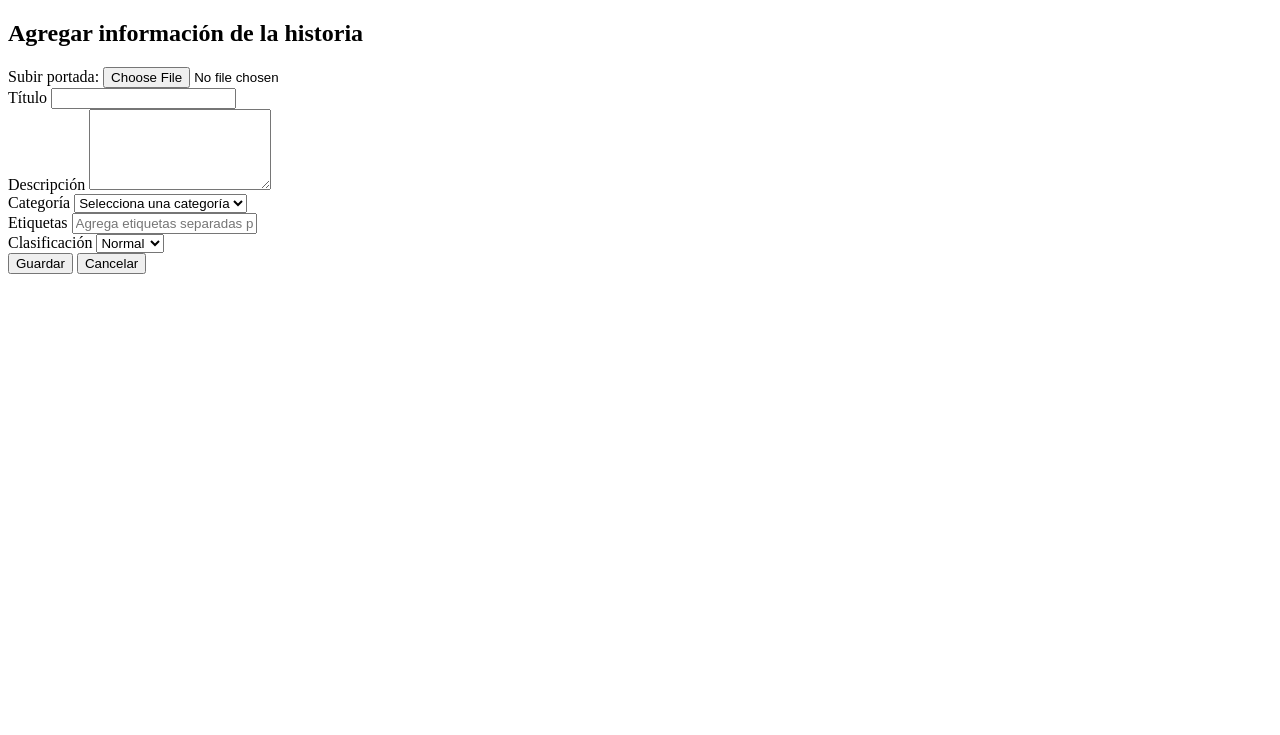
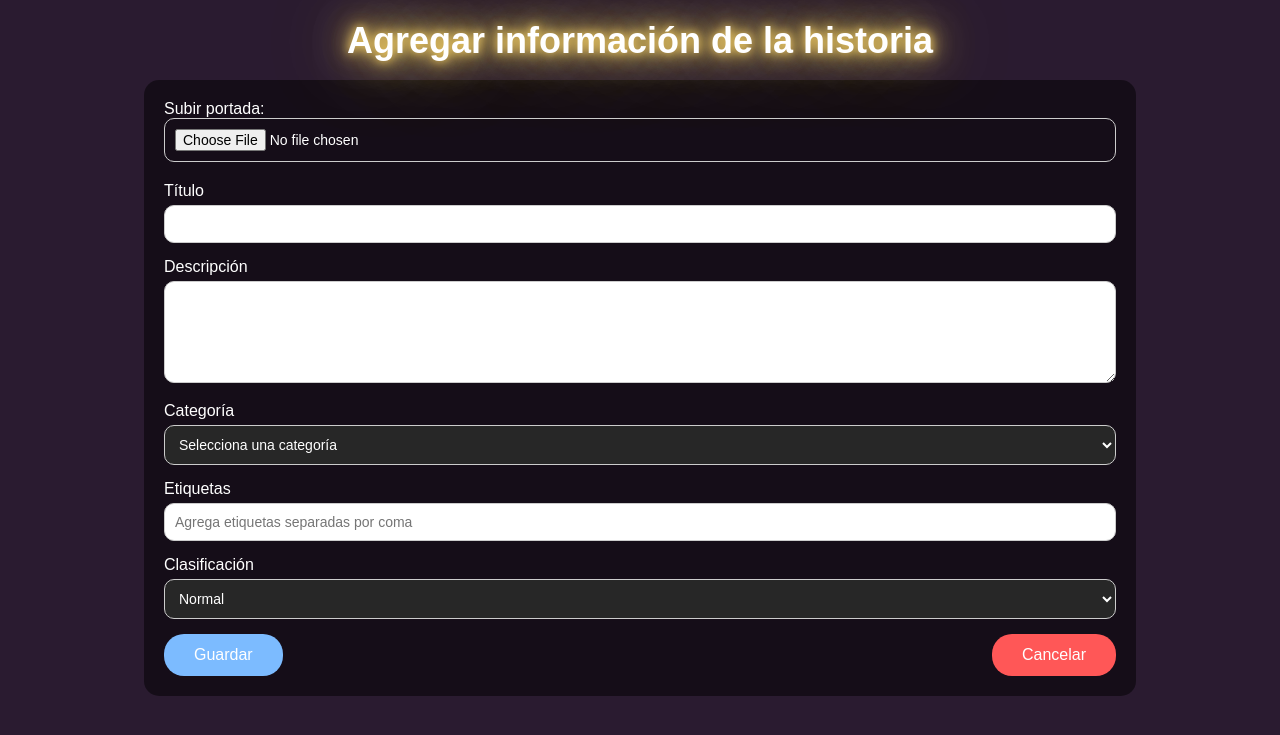
Before and after one commit to SherezadeLc/Tintero, a PHP site: page /creaUniveros.php in a window 1280 px wide. Shown: the top 735 px of the page. Run offline with PHP 8.4, Linux system fonts and the light colour scheme; data that the repository does not hold is empty.

Commit message:
Css de crear universos hecho

```diff
--- a/creaUniveros.php
+++ b/creaUniveros.php
@@ -13,7 +13,7 @@ session_start();
     </head>
     <body>
         <section id="agregar_historia">
-            <h1 id="titulo_pagina">Agregar información de la historia</h1>
+            <h1 id="titulo_pagina">Agregar información de la historia</h1><br>
 
             <div id="contenedor_historia">
 
@@ -68,7 +68,7 @@ session_start();
                     </div>
 
                     <div id="botones_formulario">
-                        <button type="submit" name="guardar_historia" id="boton_guardar">Guardar</button>
+                        <a href="misUniversos.php"><button type="submit" name="guardar_historia" id="boton_guardar">Guardar</button></a>
                         <button type="reset" id="boton_cancelar">Cancelar</button>
                     </div>
 
--- a/css/crea_Universos.css
+++ b/css/crea_Universos.css
@@ -0,0 +1,136 @@
+/* Reset general */
+* {
+    margin: 0;
+    padding: 0;
+    box-sizing: border-box;
+    font-family: 'Poppins', sans-serif;
+}
+
+/* fondo base oscuro */
+body {
+    background-color: rgb(42, 27, 48);
+    overflow-x: hidden;
+}
+
+/* Estilo para el contenedor principal de la página */
+#agregar_historia {
+    padding: 20px;
+    color: white;
+}
+
+/* Título de la página */
+#titulo_pagina {
+    text-align: center;
+    font-size: 36px;
+    color: white;
+    text-shadow: 0 0 10px rgb(255, 217, 105),
+                 0 0 20px rgb(255, 217, 105),
+                 0 0 40px rgb(255, 217, 105),
+                 0 0 80px rgb(255, 217, 105);
+}
+
+/* Contenedor del formulario */
+#contenedor_historia {
+    width: 80%;
+    margin: 0 auto;
+    padding: 20px;
+    background: rgba(0, 0, 0, 0.5);
+    border-radius: 15px;
+}
+
+/* Estilo general para los campos del formulario */
+.campo_formulario {
+    margin-bottom: 15px;
+}
+
+.campo_formulario label {
+    display: block;
+    font-size: 16px;
+    color: #ffffff;
+    margin-bottom: 5px;
+}
+
+.campo_formulario input,
+.campo_formulario textarea,
+.campo_formulario select {
+    width: 100%;
+    padding: 10px;
+    font-size: 14px;
+    border-radius: 10px;
+    border: 1px solid #ccc;
+}
+
+.campo_formulario textarea {
+    resize: vertical;
+}
+
+.campo_formulario input:focus,
+.campo_formulario textarea:focus,
+.campo_formulario select:focus {
+    outline: none;
+    border: 1px solid #7CBBFF; /* Azul suave */
+}
+
+/* Estilo para el contenedor de la portada */
+#portada_historia {
+    margin-bottom: 20px;
+}
+
+#portada_historia label {
+    font-size: 16px;
+    color: #ffffff;
+    margin-bottom: 10px;
+}
+
+#portada_historia input {
+    width: 100%;
+    padding: 10px;
+    font-size: 14px;
+    border-radius: 10px;
+    border: 1px solid #ccc;
+}
+
+/* Estilo para los botones */
+#botones_formulario {
+    display: flex;
+    justify-content: space-between;
+}
+
+#boton_guardar,
+#boton_cancelar {
+    padding: 12px 30px;
+    font-size: 16px;
+    border-radius: 20px;
+    border: none;
+    cursor: pointer;
+    transition: background-color 0.3s ease;
+}
+
+#boton_guardar {
+    background-color: #7CBBFF;
+    color: white;
+}
+
+#boton_guardar:hover {
+    background-color: #110011;
+}
+
+#boton_cancelar {
+    background-color: #FF5757;
+    color: white;
+}
+
+#boton_cancelar:hover {
+    background-color: #110011;
+}
+
+/* Estilo para la caja de categorías y clasificación */
+#categoria,
+#clasificacion {
+    background-color: #272727;
+    color: #ffffff;
+    border: 1px solid #ccc;
+    padding: 10px;
+    font-size: 14px;
+    border-radius: 10px;
+}
```
